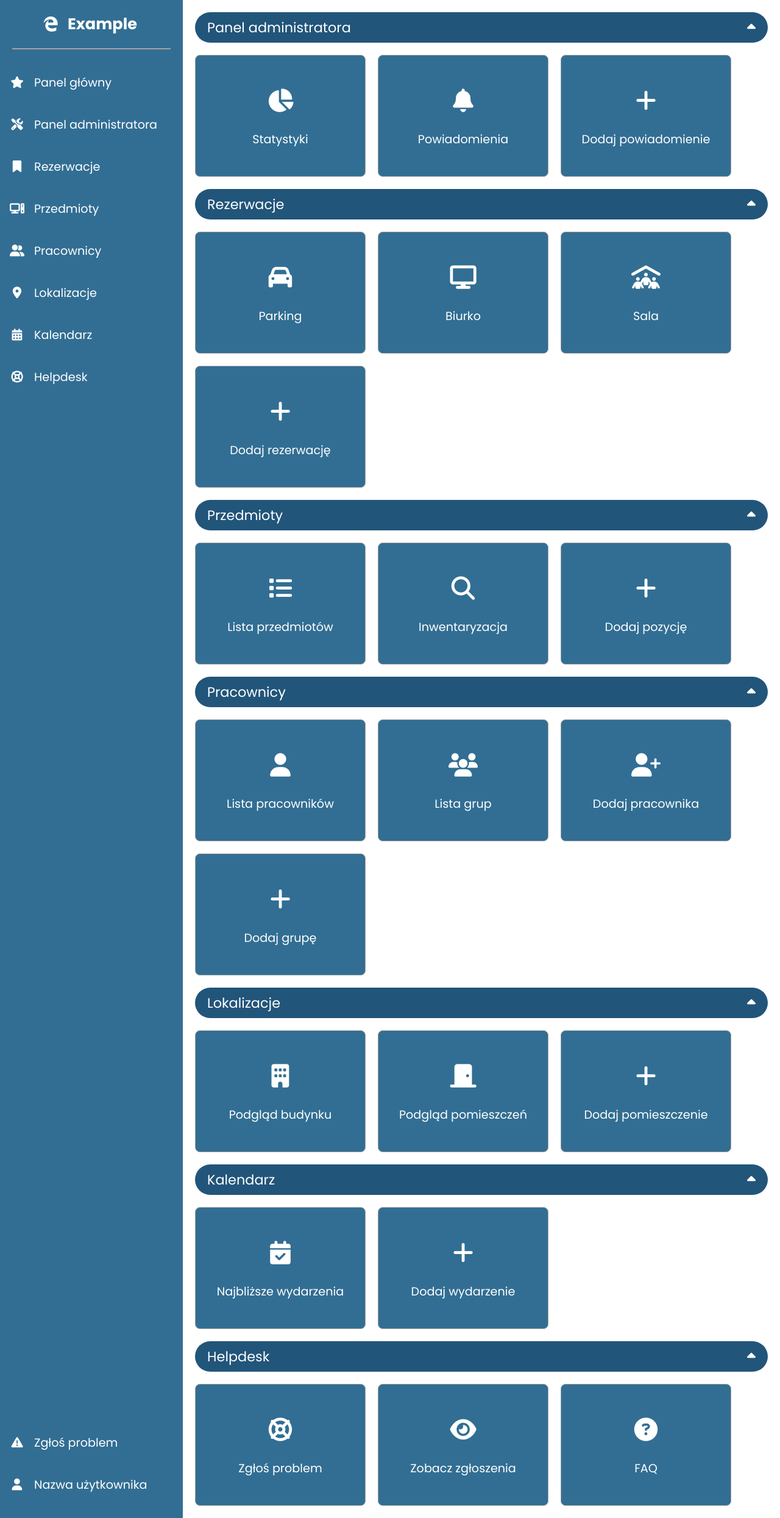
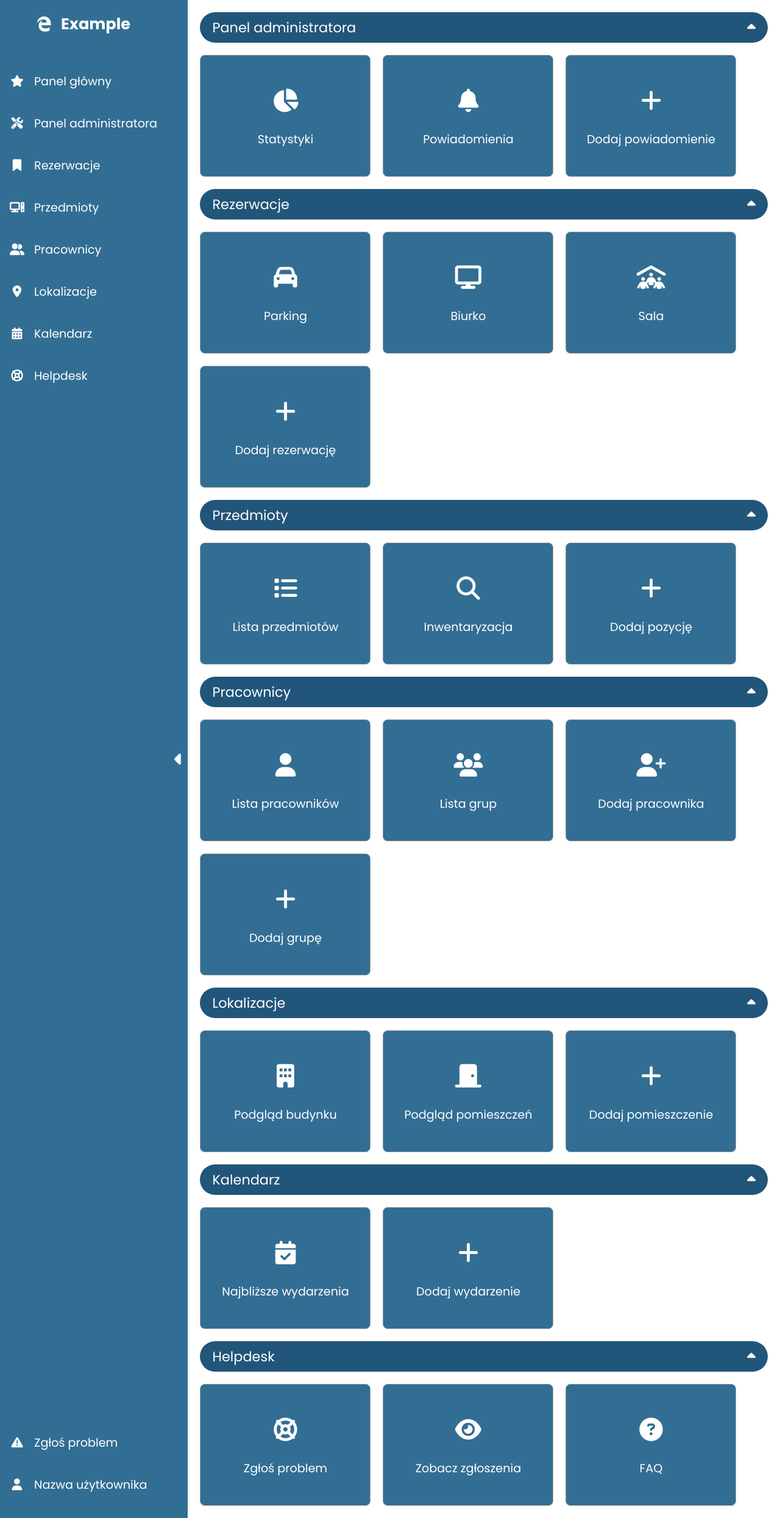
Before and after one commit to SzymonPiatek/Workbench, a Django app: page / in a window 1280 px wide. Shown: the whole page at 61% size. Run offline with Django 5.2, Linux system fonts and the light colour scheme; some libraries are stand-ins or nearby versions.

Commit message:
Sidebar hide button

```diff
--- a/website/static/css/styles.css
+++ b/website/static/css/styles.css
@@ -71,7 +71,22 @@ main {
   background: var(--color-1);
 }
 
-.sidebar {
+.sidebar_container {
+  width: fit-content;
+  display: flex;
+  position: relative;
+  background: var(--color-1);
+}
+.sidebar_container .sidebar_button {
+  height: 100%;
+  display: flex;
+  align-items: center;
+  cursor: pointer;
+  font-size: 1.8rem;
+  padding: 8px;
+  color: #fff;
+}
+.sidebar_container .sidebar {
   min-height: 100%;
   max-height: 100%;
   width: 100%;
@@ -79,35 +94,36 @@ main {
   display: flex;
   flex-direction: column;
   justify-content: space-between;
-  padding: 20px;
   overflow-y: auto;
-  background: var(--color-1);
 }
-.sidebar * {
+.sidebar_container .sidebar.hidden {
+  display: none;
+}
+.sidebar_container .sidebar * {
   color: #fff;
 }
-.sidebar .items {
+.sidebar_container .sidebar .items {
   display: flex;
   flex-direction: column;
   gap: 40px;
+  padding: 20px;
 }
-.sidebar .items:last-child {
+.sidebar_container .sidebar .items:last-child {
   margin-bottom: 20px;
 }
-.sidebar .items .item {
+.sidebar_container .sidebar .items .item {
   display: flex;
   align-items: center;
   gap: 20px;
   font-size: 1.2rem;
 }
-.sidebar .items .item#logo {
+.sidebar_container .sidebar .items .item#logo {
   justify-content: center;
   padding-bottom: 20px;
-  border-bottom: 2px var(--color-3) solid;
   font-size: 1.6rem;
   font-weight: bold;
 }
-.sidebar .items .item .image {
+.sidebar_container .sidebar .items .item .image {
   width: 1rem;
   display: flex;
   justify-content: center;
--- a/website/static/scss/styles.scss
+++ b/website/static/scss/styles.scss
@@ -73,6 +73,20 @@ main {
   background: var(--color-1);
 }
 
+.sidebar_container {
+  width: fit-content;
+  display: flex;
+  position: relative;
+  background: var(--color-1);
+  .sidebar_button {
+    height: 100%;
+    display: flex;
+    align-items: center;
+    cursor: pointer;
+    font-size: 1.8rem;
+    padding: 8px;
+    color: #fff;
+  }
   .sidebar {
     min-height: 100%;
     max-height: 100%;
@@ -81,9 +95,10 @@ main {
     display: flex;
     flex-direction: column;
     justify-content: space-between;
-  padding: 20px;
     overflow-y: auto;
-  background: var(--color-1);
+    &.hidden {
+      display: none;
+    }
     * {
       color: #fff;
     }
@@ -91,6 +106,7 @@ main {
       display: flex;
       flex-direction: column;
       gap: 40px;
+      padding: 20px;
       &:last-child {
         margin-bottom: 20px;
       }
@@ -102,7 +118,6 @@ main {
         &#logo {
           justify-content: center;
           padding-bottom: 20px;
-        border-bottom: 2px var(--color-3) solid;
           font-size: 1.6rem;
           font-weight: bold;
         }
@@ -115,6 +130,8 @@ main {
       }
     }
   }
+}
+
 
 .block {
   display: flex;
--- a/website/templates/main_elements/sidebar.html
+++ b/website/templates/main_elements/sidebar.html
@@ -1,4 +1,5 @@
-<div class="sidebar" id="title">
+<div class="sidebar_container">
+    <div class="sidebar" id="sidebar">
         <div class="items">
             <a href="{% url 'main_panel_page' %}" class="item" id="logo">
                 <div class="image"><i class="fa-brands fa-edge-legacy"></i></div>
@@ -48,3 +49,14 @@
             </a>
         </div>
     </div>
+    <div class="sidebar_button" onclick="toggleSidebar()">
+        <i class="fa-solid fa-caret-left"></i>
+    </div>
+</div>
+
+<script>
+    function toggleSidebar() {
+        var sidebar = document.getElementById("sidebar");
+        sidebar.classList.toggle("hidden");
+    }
+</script>
```
Also changed, not shown: 1 other file. Lines whose indentation alone changed are shown as unchanged.
